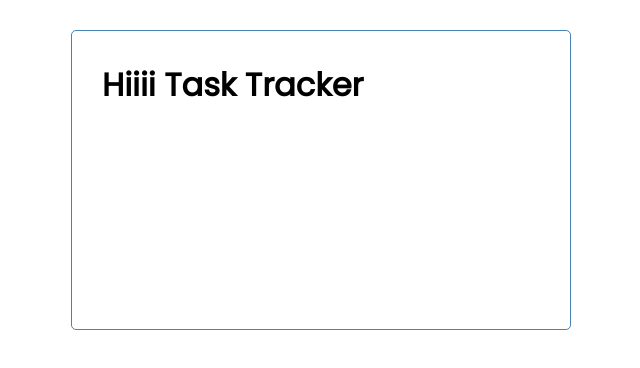
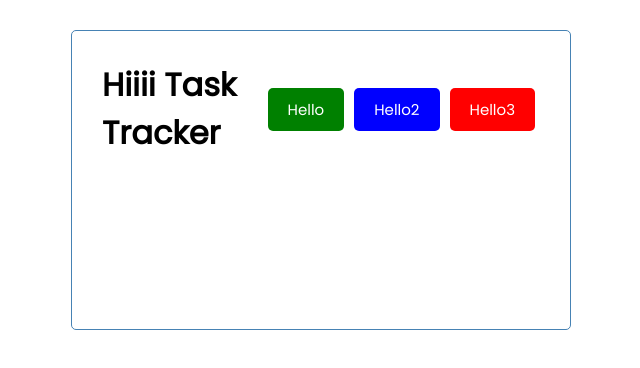
Before and after one commit to Mahsa1990a/react-task-tracker, a React (Create React App) app: page / in a window 1280 px wide. Shown: the top 368 px of the page, without its empty margins (319-959 px from the left). Built offline with nearby package versions, Linux system fonts and the light colour scheme; the HTML template or start-up script is replaced by a standard one.

Commit message:
added button compo and using props

```diff
--- /dev/null
+++ b/src/components/Button.jsx
@@ -0,0 +1,16 @@
+const Button = (props) => {
+  return (
+    <div>
+      <button
+      style={{ backgroundColor: props.color }}
+      className='btn'>{props.text}</button>
+    </div>
+  )
+}
+
+// Button.defaultProps = {
+//   color: 'green',
+//   text: 'Hello'
+// }
+
+export default Button
--- a/src/components/Header.jsx
+++ b/src/components/Header.jsx
@@ -1,10 +1,14 @@
 //will help your code more robust
-import PropTypes from 'prop-types'
+import PropTypes from 'prop-types';
+import Button from './Button';
 
 const Header = (props) => {
   return (
-    <header>
+    <header className='header'>
       <h1>Hiiii {props.title}</h1>
+      <Button color='green' text='Hello'/>
+      <Button color='blue' text='Hello2'/>
+      <Button color='red' text='Hello3'/>
     </header>
   )
 }
```
